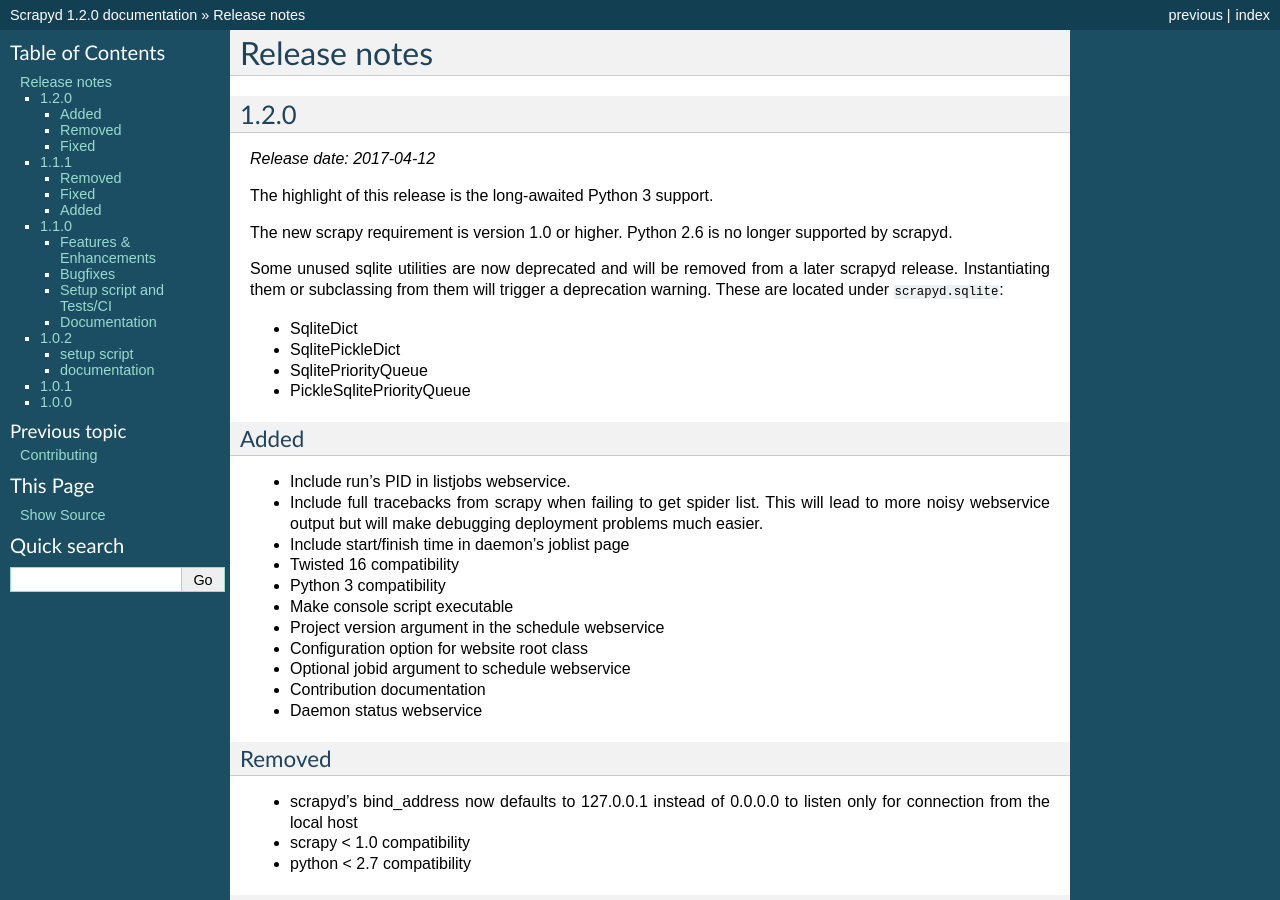
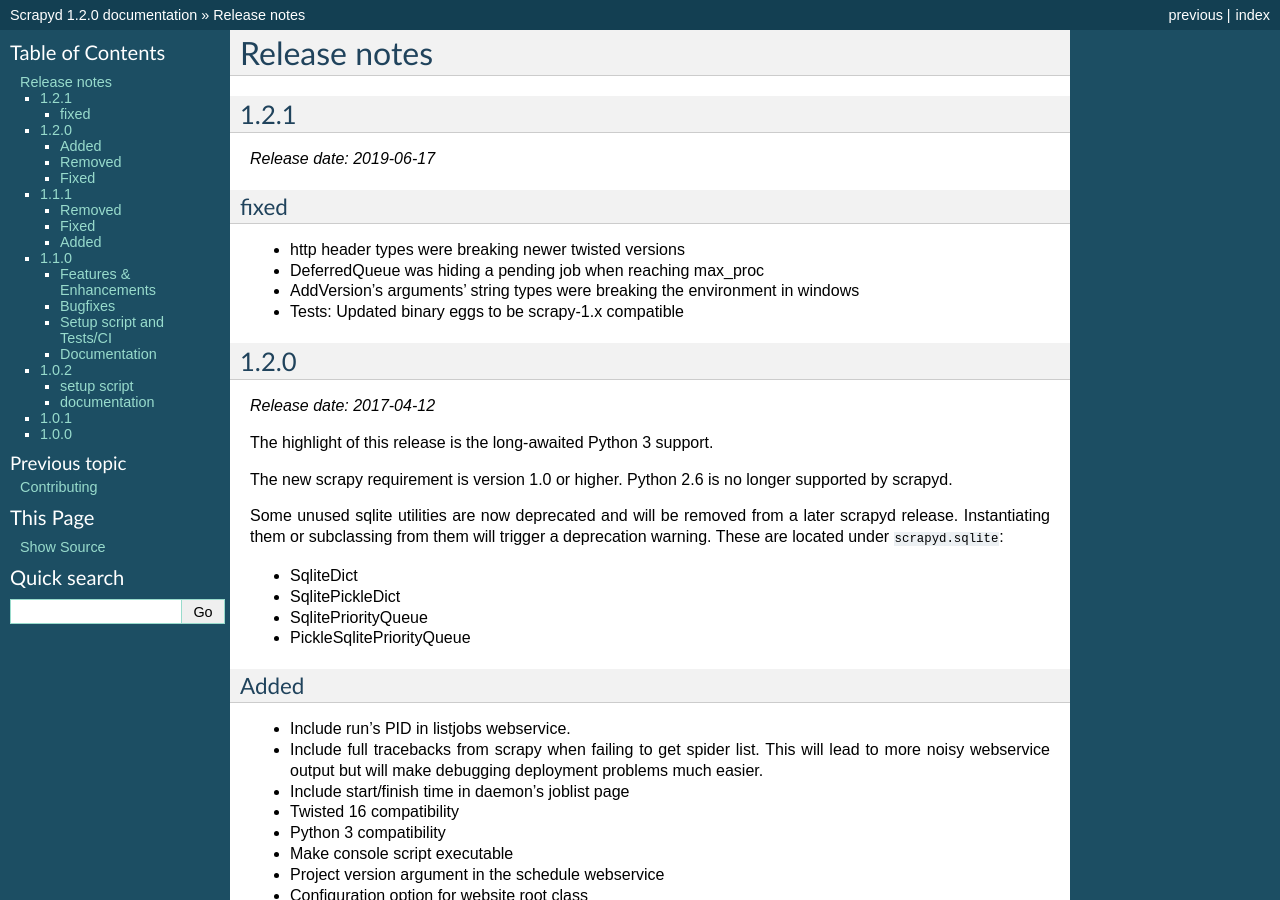
Before and after one commit to scrapy/scrapyd, a Sphinx documentation site: the page built from docs/news.rst, in a window 1280 px wide and 900 px high. Built offline with Sphinx 7.4.7, drawn with Linux system fonts in a browser that asks for light colours.

Commit message:
1.2.1 changelog

```diff
--- a/docs/news.rst
+++ b/docs/news.rst
@@ -2,6 +2,17 @@
 
 Release notes
 =============
+
+1.2.1
+-----
+*Release date: 2019-06-17*
+
+fixed
+~~~~~
+- http header types were breaking newer twisted versions
+- DeferredQueue was hiding a pending job when reaching max_proc
+- AddVersion's arguments' string types were breaking the environment in windows
+- Tests: Updated binary eggs to be scrapy-1.x compatible
 
 1.2.0
 -----
```
